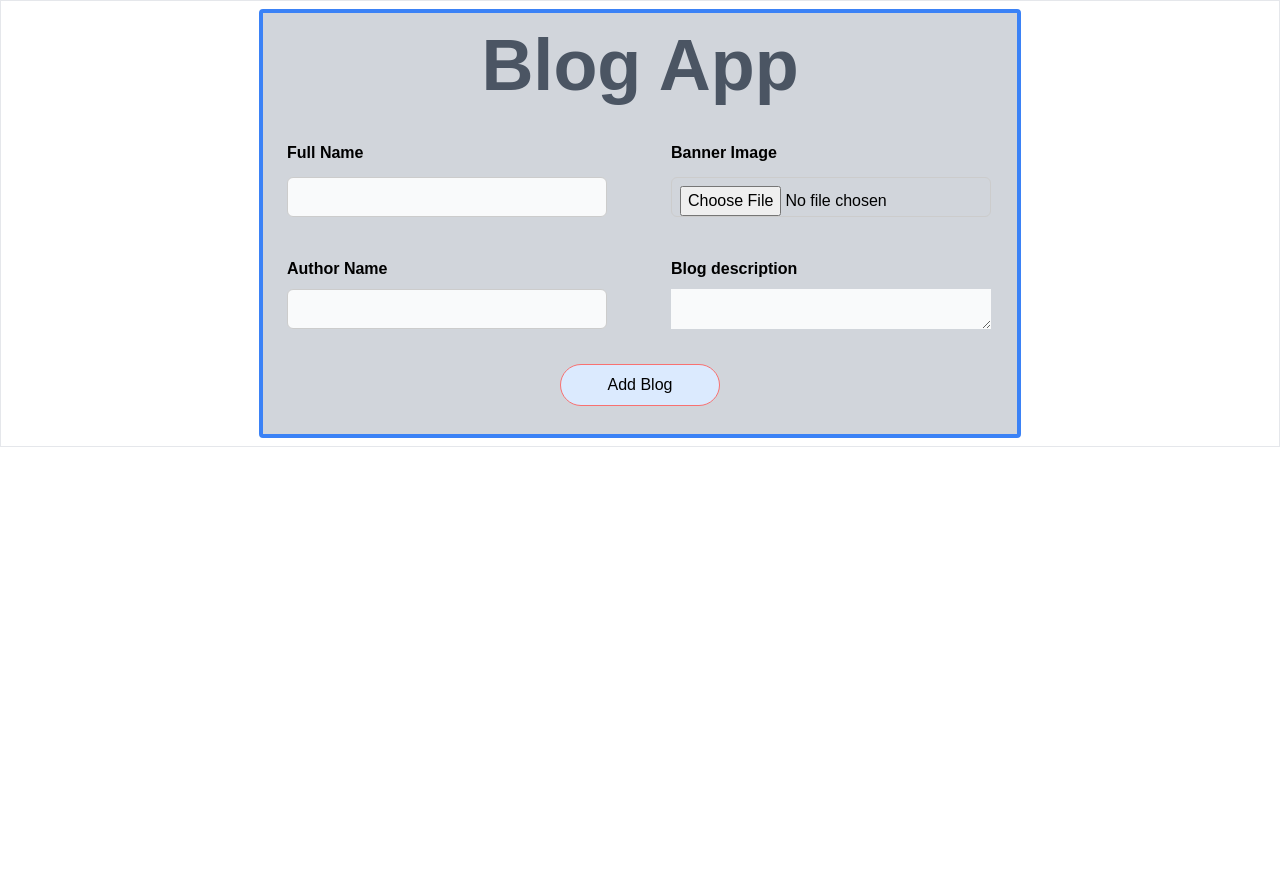
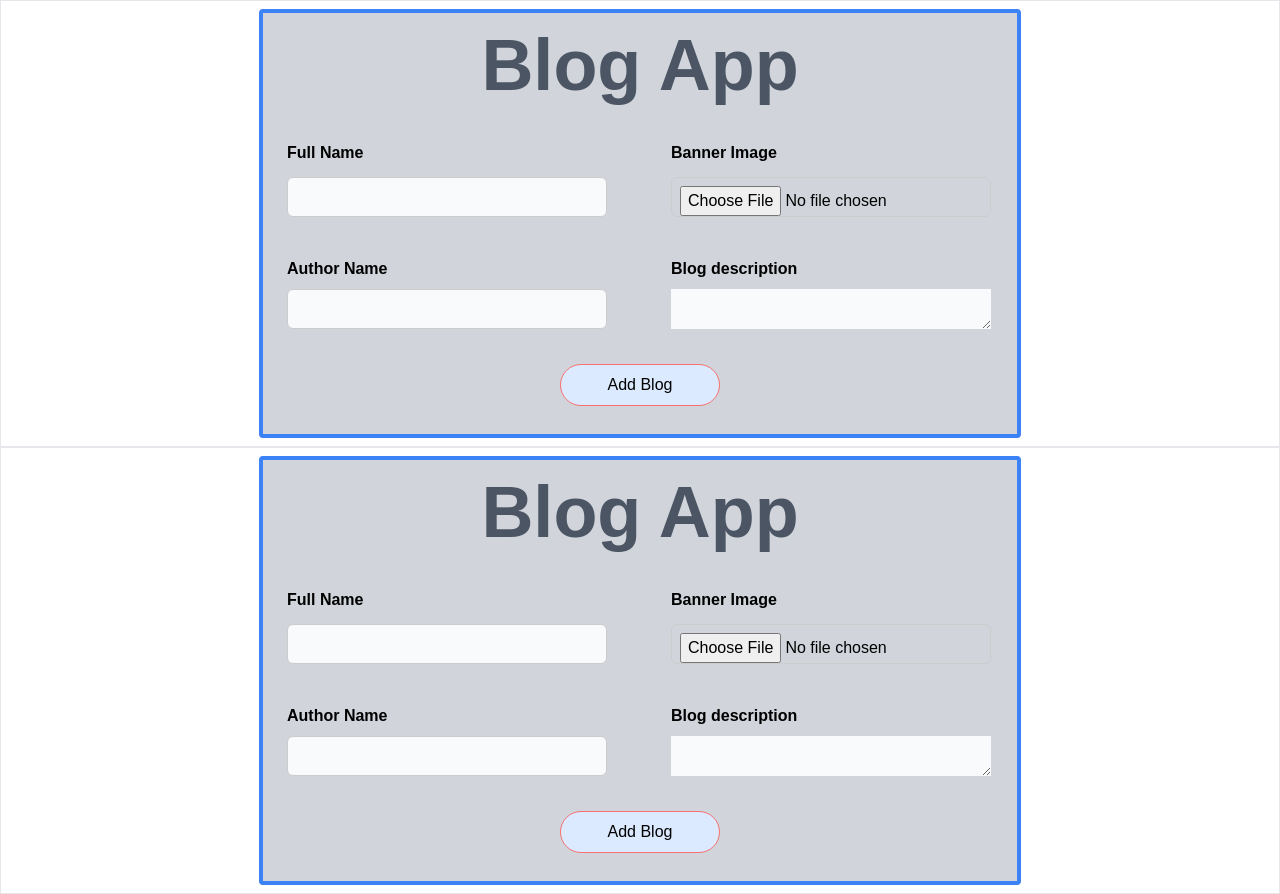
Before and after one commit to vidhigajjar7171/task-1, a React (Create React App) app: page / in a window 1280 px wide. Before the commit the page ends 800 px from the top, so only its background shows below. Built offline with nearby package versions, Linux system fonts and the light colour scheme.

Commit message:
update work

```diff
--- a/src/App.js
+++ b/src/App.js
@@ -6,51 +6,55 @@ import List from "./components/List";
 import NewBlog from "./components/NewBlog";
 
 const App = () => {
-  // const [details, setdetails] = useState([]);
-  // const [updateLists, setupdates] = useState("");
-  // const addBlogHandler = (blog) => {
-  //   // console.log("add blogs");
-  //   // console.log(blog);
-  //   // if(!details){
-  //   //   return;
-  //   // }
-  //   setdetails([
-  //     ...details,
-  //     {
-  //       id: Math.random(),
-  //       // name:updateValue[0].name,
-  //       name: blog.name,
-  //       des: blog.des,
-  //       img: blog.img,
-  //       Auth: blog.Auth,
-  //     },
-  //   ]);
-  // };
+  const [details, setdetails] = useState([]);
+const [updateLists,setupdates]=useState("");
+  const addBlogHandler = (blog) => {
+    // console.log("add blogs");
+    // console.log(blog);
+    // if(!details){
+    //   return;
+    // }
+    setdetails([
+      ...details,
+      {
+        id: Math.random(),
+        // name:updateValue[0].name,
+        name: blog.name,
+        des: blog.des,
+        img: blog.img,
+        Auth: blog.Auth,
+      },
+    ]);
+  };
 
-  // const deleteList = (deleteValue) => {
-  //   setdetails(deleteValue);
-  // };
-  // const updateList = (updateValue) => {
-  //   // console.log(updateValue[0].name,"name")
-  //   // setdetails(updateValue[0].name,updateValue[0].Auth);
-  //   console.log(updateValue, "updatevalues");
-  //   setupdates({
-  //     id: updateValue.id,
-  //     // name:updateValue[0].name,
-  //     name: updateValue.name,
-  //     des: updateValue.des,
-  //     img: updateValue.img,
-  //     Auth: updateValue.Auth,
-  //   });
-  //   console.log(updateValue.id, "id");
-  // };
-  // console.log("datisl", details);
-  // console.log("uplist", updateLists);
+  const deleteList = (deleteValue) => {
+    setdetails(deleteValue);
+  };
+  const updateList = (updateValue) => {
+    // console.log(updateValue[0].name,"name")
+    // setdetails(updateValue[0].name,updateValue[0].Auth);
+     console.log(updateValue,"updatevalues")
+     setupdates(
+
+      {
+        id: Math.random(),
+        // name:updateValue[0].name,
+        name: updateValue.name,
+        des: updateValue.des,
+        img: updateValue.img,
+        Auth: updateValue.Auth,
+      },
+    );
+
+  };
+  console.log("datisl", details);
+  console.log("uplist",updateLists)
   return (
     <div>
-      {/* <Form onAdd={addBlogHandler} onupdates={updateLists} /> */}
+      <Form onAdd={addBlogHandler} onupdates={updateLists} />
 
-     <Form/>
+      <List listData={details} deleteListData={deleteList}
+      updateListData={updateList} />
       {/*  id={Math.random()} name="name" Auth="auth" des="des" */}
       {/* <NewBlog onAdd={addBlogHandler}/> */}
     </div>
--- a/src/components/Form.js
+++ b/src/components/Form.js
@@ -1,6 +1,5 @@
 import React, { useState, useEffect } from "react";
 import "./Form.css";
-import List from "./List.js";
 
 const Form = (props) => {
   const [enterName, setEnteredName] = useState("");
@@ -12,46 +11,6 @@ const Form = (props) => {
   // const [updateLists,setupdates]=useState({props.upda);
   // const[update,setUpdate]=useState(props.updateList());
   const [isSubmit, setIsSubmit] = useState(false);
-  const [details, setdetails] = useState([]);
-  const [updateLists, setupdates] = useState("");
-  const addBlogHandler = (blog) => {
-    // console.log("add blogs");
-    // console.log(blog);
-    // if(!details){
-    //   return;
-    // }
-    setdetails([
-      ...details,
-      {
-        id: Math.random(),
-        // name:updateValue[0].name,
-        name: blog.name,
-        des: blog.des,
-        img: blog.img,
-        Auth: blog.Auth,
-      },
-    ]);
-  };
-
-  const deleteList = (deleteValue) => {
-    setdetails(deleteValue);
-  };
-  const updateList = (updateValue) => {
-    // console.log(updateValue[0].name,"name")
-    // setdetails(updateValue[0].name,updateValue[0].Auth);
-    console.log(updateValue, "updatevalues");
-    setupdates({
-      id: updateValue.id,
-      // name:updateValue[0].name,
-      name: updateValue.name,
-      des: updateValue.des,
-      img: updateValue.img,
-      Auth: updateValue.Auth,
-    });
-    console.log(updateValue.id, "id");
-  };
-  console.log("datisl", details);
-  console.log("uplist", updateLists);
   // const  [List,setList]=useState([]);
 
   // console.log("props",props.onupdate.name)
@@ -118,17 +77,9 @@ const Form = (props) => {
 
 
   };
-  const updatetion=(e)=>{
-    // e.preventDefault();
-    setEnteredName(props.onupdates.name);
-    setEnteredImage(props.onupdates.img);
-    setEnteredDes(props.onupdates.des);
-    setEnteredAuthor(props.onupdates.Auth);
 
-  }
 
-//  props.onupdates(updatetion)
-console.log(props.onupdates,"names")
+console.log(props.onupdates.name,"names")
 
   return (
     <>
@@ -151,7 +102,7 @@ console.log(props.onupdates,"names")
                   id="full_name"
                   className="h-10 border mt-1 rounded px-4 w-full bg-gray-50"
                   onChange={nameChangeHandler}
-                  value={enterName}
+                  value={!isSubmit ? props.onupdates.name : enterName}
                 />
                 {formErrors && enterName.length <= 0 ? (
                   <p className="text-red-500"> please enter Name</p>
@@ -227,11 +178,114 @@ console.log(props.onupdates,"names")
           </form>
         </div>
       </div>
-      <List
-        listData={details}
-        deleteListData={deleteList}
-        updateListData={updateList}
-      />
+
+      {!isSubmit?
+         <>
+
+
+
+
+        <div className="border  p-2  flex justify-center">
+        <div className=" max-w-screen-lg ml-[250px]">
+          <form
+            className=" bg-gray-300  border-4 border-blue-500 rounded"
+            // onSubmit= {isSubmit===true? handleSubmit : updatetion}
+            onSubmit={handleSubmit}
+          >
+            <h1 className="font-semibold text-center  p-4  text-7xl text-gray-600">
+              Blog App
+            </h1>
+            <div className="blog__controls">
+              <div className="p-6 blog__control">
+                <label htmlFor="full_name">Full Name</label>
+                <input
+                  type="text"
+                  name="name"
+                  id="full_name"
+                  className="h-10 border mt-1 rounded px-4 w-full bg-gray-50"
+                  onChange={nameChangeHandler}
+                  value={props.onupdates.name}
+                />
+                {formErrors && enterName.length <= 0 ? (
+                  <p className="text-red-500"> please enter Name</p>
+                ) : (
+                  ""
+                )}
+              </div>
+
+              <div className="p-6 blog__control">
+                <label htmlFor="image">Banner Image</label>
+                <input
+                  type="file"
+                  name="image"
+                  id="image"
+                  className="h-10 p-8 mt-1 text-center rounded px-4 w-full "
+                  onChange={ImageChangeHandler}
+                //  value={props.onupdates.img}
+                />
+                {formErrors && enterImage <= 0 ? (
+                  <p className="text-red-500">please enter valid Image</p>
+                ) : (
+                  ""
+                )}
+              </div>
+
+              <div className="px-6 blog__control ">
+                <label htmlFor="Author">Author Name</label>
+                <input
+                  type="text"
+                  name="Author"
+                  id="Author"
+                  className="h-10 border  rounded   bg-gray-50"
+                  onChange={AuthorChangeHandler}
+                  value={props.onupdates.Auth}
+                />
+                {formErrors && enterAuthor.length <= 0 ? (
+                  <p className="text-red-500">please enter AuthorName</p>
+                ) : (
+                  ""
+                )}
+              </div>
+
+              <div className="px-6 py-none blog__control">
+                <label htmlFor="des">Blog description</label>
+                <textarea
+                  type="text"
+                  name="des"
+                  id="des"
+                  className="h-10  w-[20rem]  bg-gray-50"
+                  onChange={DesChangeHandler}
+                  value={props.onupdates.des}
+                ></textarea>
+                {formErrors && enterDes.length <= 0 ? (
+                  <p className="text-red-500">please enter description</p>
+                ) : (
+                  ""
+                )}
+              </div>
+            </div>
+
+            <div className="blog__actions">
+              {/* <button type="button"  className="border border-solid-300  bg-blue-100 border-red-400 p-2 m-2">
+                Cancle
+              </button> */}
+              <button
+                type="submit"
+                className="border border-red-400 rounded-full w-40 bg-blue-100 p-2 m-2"
+              >
+                {" "}
+                Add Blog
+              </button>
+            </div>
+          </form>
+        </div>
+      </div>
+
+
+
+
+       </>:" "
+      }
       {/* {
         List.map((a)=>
         <div className="flex justify-evenly flex-wrap p-2 m-4 border-4 ">
```
